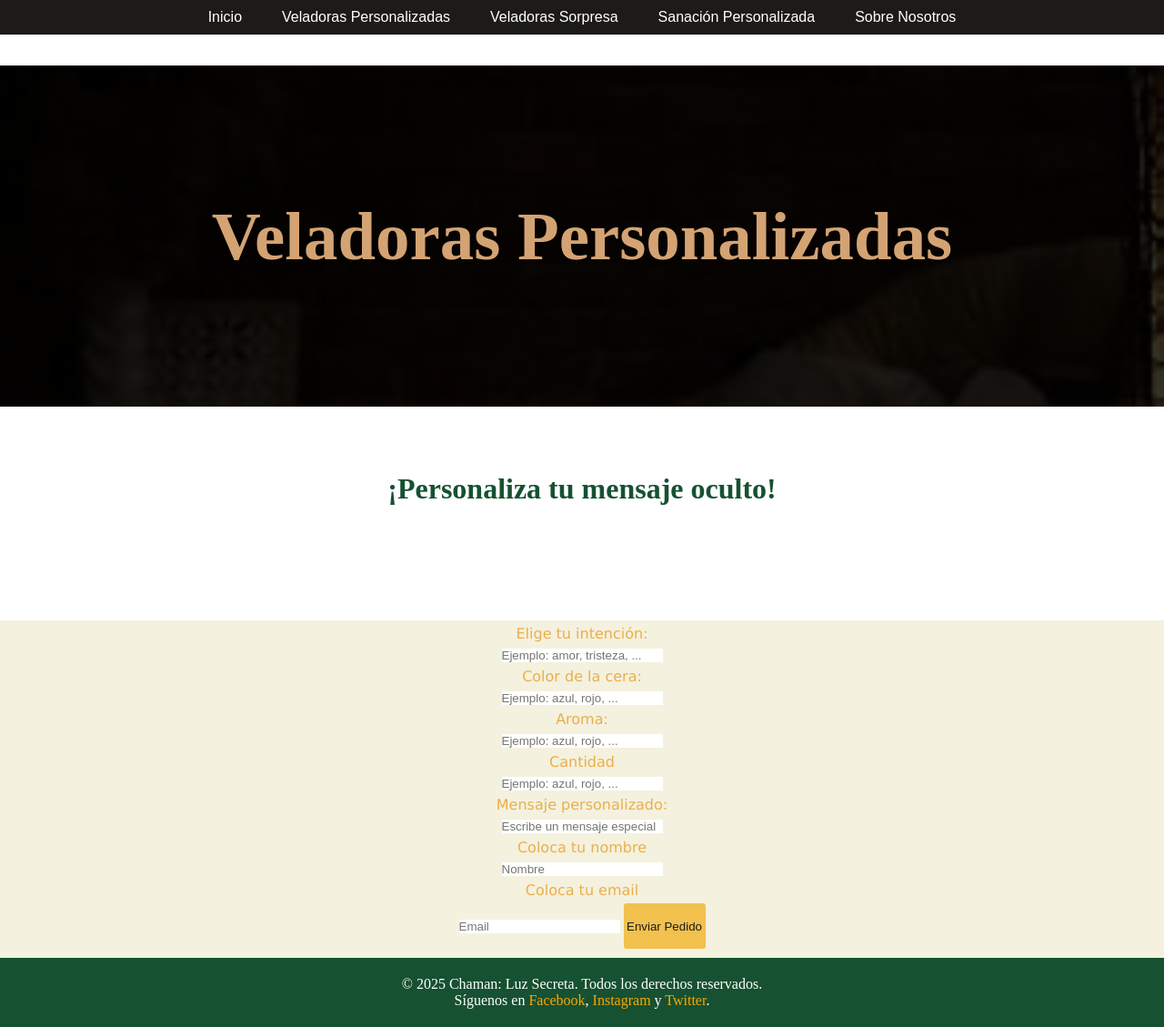
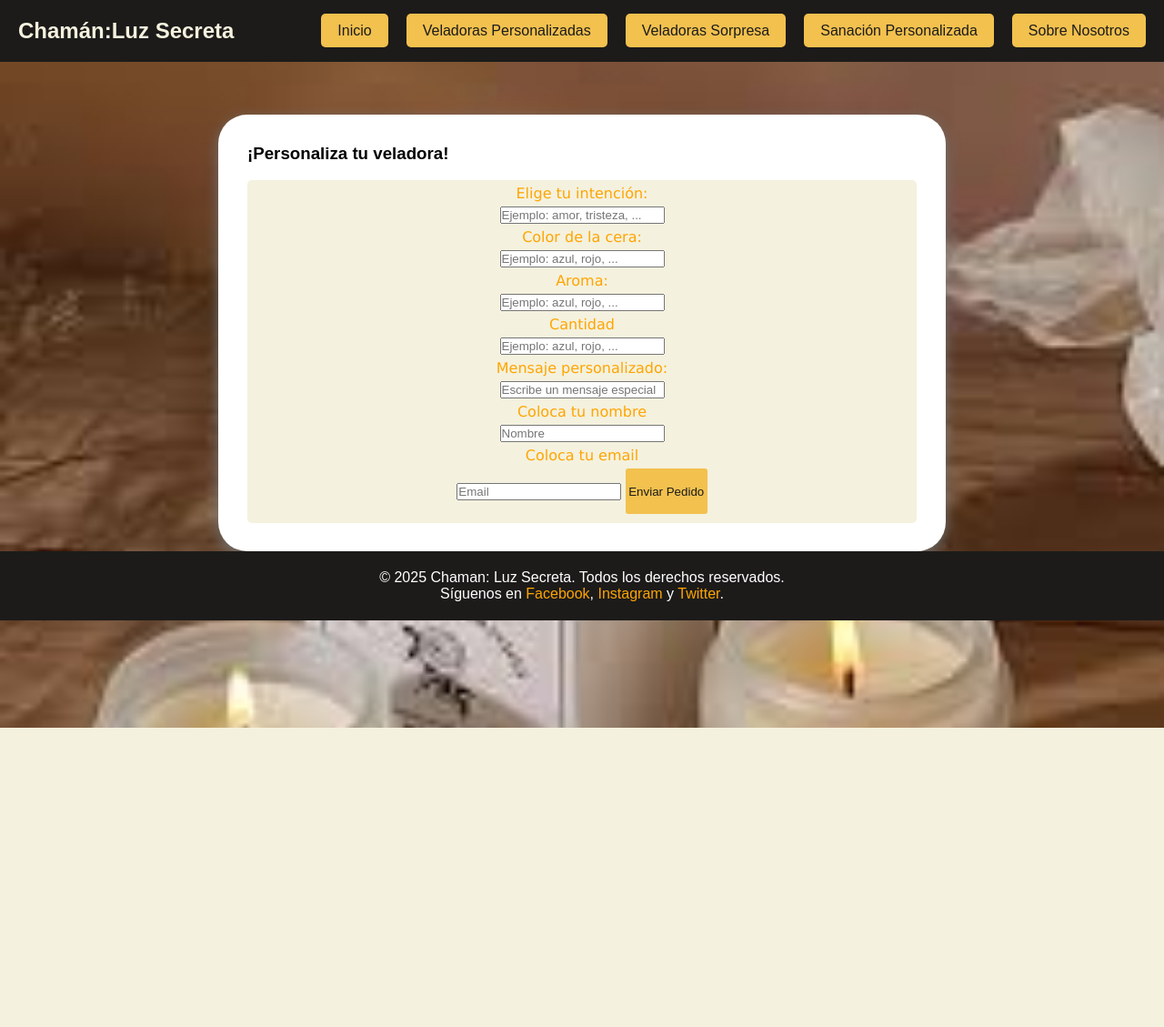
Before and after one commit to Esquivias01/Sharktank, a Flask app: page /VP in a window 1280 px wide. Shown: the whole page at 91% size. After the commit the page ends 800 px from the top, so only its background shows below. Run offline with Flask 3, Linux system fonts and the light colour scheme.

Commit message:
se cambio el diseño de la pagina VP

```diff
--- a/static/css/VP.css
+++ b/static/css/VP.css
@@ -1,10 +1,30 @@
-* {
+@import url('https://fonts.googleapis.com/css2?family=Amatic+SC:wght@400;700&family=Poppins:ital,wght@0,100;0,200;0,300;0,400;0,500;0,600;0,700;0,800;0,900;1,100;1,200;1,300;1,400;1,500;1,600;1,700;1,800;1,900&display=swap');
+
+  .root{
+    --primary: #1C1B1A;
+    --secondary: #D4A373;
+    --tercero: #F2C14E;
+    --tercero: #21CE94;
+      --tercero: #F4F1DE;
+      --tercero: #772198;
+      --tercero: #165131 ;
+
+}
+
+
+
+*{
+    margin: 0;
     padding: 0;
-    margin: 0;
-    text-decoration: none;
-    list-style: none;
     box-sizing: border-box;
-    border: none;
+    font-family: "Popins", sans-serif;
+
+}
+
+body{
+   background: url(../img/img9.jpg);
+   background-size: cover;
+   background-repeat: no-repeat;
 }
 
 .root{
@@ -13,96 +33,125 @@
     --tercero: #F2C14E;
       --tercero: #F4F1DE;
       --tercero: #6B4C7D;
-      --tercero: #165131 ;
+      --tercero: #165131;
+}
+
+/*  STYLING FOR WHOLE SITE*/
+ul{
+    list-style: none;
+}
+
+a{
+    text-decoration: none;
+    color: #F4F1DE;
+}
+
+button{
+    cursor: pointer;
+    border: none;
+    background: none;
+}
+
+img{
+    width: 100%;
+}
+
+.section-content{
+    margin: 0 auto;
+    padding: 0 20px;
+
+}
+
+/*NAVBAR STYLING*/
+header{
+    position: fixed;
+    width: 100%;
+    z-index: 5;
+    background-color: #1C1B1A;
+
+}
+
+header .navbar{
+    display: flex;
+    padding: 20px;
+    align-items: center;
+    justify-content: space-between;
+}
+
+.navbar .nav-logo .logo-text{
+    color: #F4F1DE;
+    font-size: x-large;
+    font-weight: 700;
+
+}
+
+.navbar .nav-menu{
+    display: flex;
+    gap: 20px;
+}
+
+.navbar .nav-menu .nav-link{
+    padding: 10px 18px;
+    color: #1C1B1A;
+    background: #F2C14E;
+    border-radius: 5px;
+    transition: 0.3s ease;
+}
+
+.navbar .nav-menu .nav-link:hover{
+    color: #165131;
+    background: #F4F1DE;
+
+}
+
+.navbar :where(#menu-close-button, #menu-open-button){
+    display: none;
+ }
+
+ /*MAIN*/
+
+ .lineaminetos1{
+    display: flex;
+    flex-direction: column;
+    align-items: center;
 
  }
 
 
-           /***************Header********************/
-        .container1{
-            background-color: #4C957D;
-            width: 100%;
-        }
-        header {
-            display: flex;
-            justify-content: space-between;
-            background-color: #4C957D;
-            width: 100%;
-            height: 50px;
-            color: #4C957D;
-            padding: 10px 20px;
-        }
-        header a {
-            color: white;
-            text-decoration: none;
-            margin: 0 10px;
+ .lineamientos1 h3{
+    color: var(--color-title);
+    font-size: x-large;
 }
 
-        .lupa{
-            padding: 3px;
-            text-align: right;
-            width: 20em;
-            background-color: #FEEEDF;
-            border-radius: 3px;
-        }
-    /**********************NAV************************/
-
-    .navbar {
-        background-color: #1C1B1A;
-        overflow: hidden;
-        display: flex;
-        justify-content: center;
-        padding: 10px 0;
-        position: fixed;
-        top: 0;
-        width: 100%;
-        z-index: 10;
+.lineaminetos1 p{
+    line-height: 2;
+    text-align: center;
+    text-align: justify;
 }
 
-      /* Estilo de los enlaces del menú */
-      .navbar a {
-        color: white;
-        text-decoration: none;
-        padding: 10px 20px;
-        font-size: 16px;
-        font-family: Arial, sans-serif;
-        transition: color 0.3s ease, background-color 0.3s ease;
+.sombra{
+    -webkit-box-shadow: 0px 5px 15px 0px rgba(112,112,112,0.54);
+   -moz-box-shadow: 0px 5px 15px 0px rgba(112,112,112,0.54);
+   box-shadow: 0px 5px 15px 0px rgba(112,112,112,1.5);
+
+
+   background-color: var(--primary);
+   border-radius: 2rem;
+   padding: 2rem ;
+   height: 30rem;
    }
 
-      /* Efecto hover */
-      .navbar a:hover {
-        color: #1C1B1A;
-        background-color: #F2C14E;
-        border-radius: 5px;
+   .contenedor{
+    max-width: 50rem;
+    margin-top: 0;
+    margin-right: 2rem;
+    margin-bottom: 0;
+    margin-left: 2rem;
+    margin: 0 auto;
+    background-color: #fff;
 }
 
-      /* Para evitar que el contenido quede oculto detrás del navbar */
-      .content {
-        padding-top: 60px;
-      }
 
-      /************SECTION***********/
-      .fot {
-        width: 100%;
-        height: 375px;
-        background-image: url(../img/img3.jpg);
-        background-repeat: no-repeat;
-        background-size: cover;
-    }
-
-    .fot2 {
-        width: 100%;
-        height: 375px;
-        display: flex;
-        text-align: center;
-        justify-content: center;
-        align-items: center;
-        color: #D4A373;
-        font-size: 4rem;
-        background-color: rgb(0 0 0 / 80%);
-    }
-
-    /**********MAIN************/
 
 .vp h3{
     text-align: center;
@@ -110,6 +159,8 @@
     color:#165131 ;
     font-size: xx-large;
 }
+
+
 
 
 
@@ -125,7 +176,7 @@
 .menu label{
     display:block ;
     padding: 5px;
-        color: #EBAF4B;
+    color: #ffa500;
 
 }
 
@@ -147,28 +198,15 @@
 
 .menu form{
     background-color:#F4F1DE;
+    border-radius: 5px;
 }
 
 
 
 
 
-
-
-
-
-
-
-
-
-
-
-
-
-
-
     footer {
-        background-color:#165131 ;
+        background-color:#1C1B1A ;
         color: white;
         text-align: center;
         padding: 20px;
--- a/templates/VP.html
+++ b/templates/VP.html
@@ -10,42 +10,38 @@
 </head>
 <body>
 
-    <br>
-    <br>
-    <br>
-    <br>
 
+    <header>
+        <nav class="navbar section-content">
+            <a href="" class="nav-logo">
+                <h2 class="logo-text">Chamán:Luz Secreta
+                </h2>
+            </a>
+            <ul class="nav-menu">
+                <button id="menu-close-button" class="fas fa-times">
 
-    <nav class="navbar navbar-expand-lg">
-        <div class="container">
-            <div class="navbar-nav">
+                </button>
+                <li class="nav-item">
                     <a class="nav-link" href="{{ url_for('index') }}">Inicio</a>
+                </li>
+                <li class="nav-item">
                     <a class="nav-link" href="{{ url_for('VP') }}">Veladoras Personalizadas</a>
+                </li>
+                <li class="nav-item">
                     <a class="nav-link" href="{{ url_for('VS') }}">Veladoras Sorpresa</a>
+                </li>
+                <li class="nav-item">
                     <a class="nav-link" href="{{ url_for('SP') }}">Sanación Personalizada</a>
+                </li>
+                <li class="nav-item">
                     <a class="nav-link" href="{{ url_for('About_us') }}">Sobre Nosotros</a>
-            </div>
-        </div>
+                </li>
+            </ul>
+            <button id="menu-open-button" class="fas fa-bars">
+
+            </button>
         </nav>
-
-
-      <section class="fot">
-        <div class="fot2">
-            <h3>Veladoras Personalizadas</h3>
-        </div>
-      </section>
-
-      <br>
-      <br>
-      <br>
-      <br>
-
-      <main>
-        <section  class="vp">
-            <h3>
-                ¡Personaliza tu mensaje oculto!
-            </h3>
-        </section>
+    </header>
     <br>
     <br>
     <br>
@@ -53,6 +49,16 @@
     <br>
     <br>
     <br>
+
+
+    <main class="contenedor sombra">
+        <div class="lineamiemtos">
+            <section class="lineamiemtos1">
+                <h3>¡Personaliza tu veladora!</h3>
+            </section>
+        </div>
+        <br>
+
 
         <section id="veladoras-personalizadas" class="menu">
 
@@ -98,18 +104,7 @@
 {% endif %}
 
 
-
-
-
     </main>
-
-
-
-
-
-
-
-
 
 
 
```
Also changed, not shown: database.db. Lines whose indentation alone changed are shown as unchanged.
